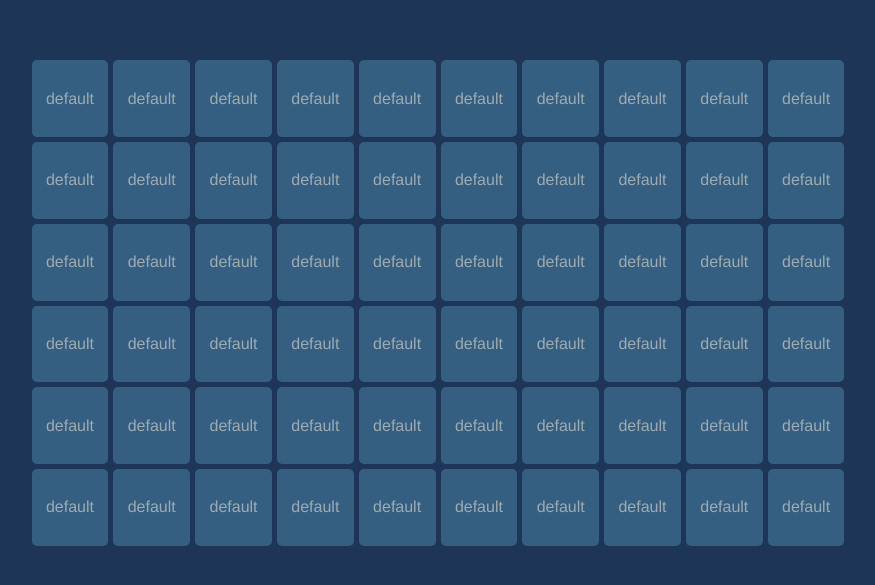
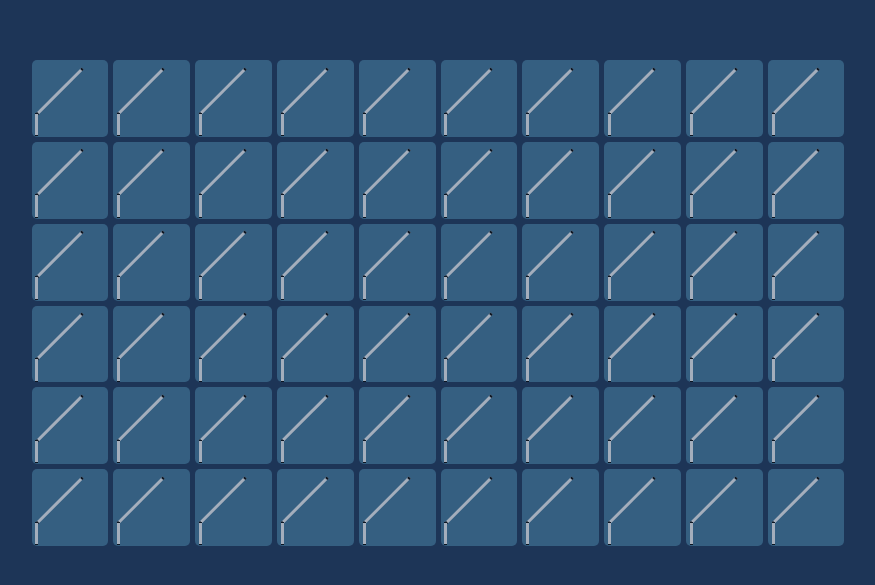
Before and after one commit to gedrick/rctrackdesigner, a Vue app: page / in a window 1280 px wide. Shown: the part 105-690 px from the top of the page, without its empty margins (202-1077 px from the left). Built offline with nearby package versions, Linux system fonts and the light colour scheme.

Commit message:
some pipes

```diff
--- a/src/components/GridItem.vue
+++ b/src/components/GridItem.vue
@@ -1,6 +1,10 @@
 <template>
   <div :class="`${item.type}`" class="grid-item">
-    {{ item.type }}
+    <div v-if="item.type === 'default'" class="default">
+      <div class="corner-piece"></div>
+      <div class="bottom-pipe"></div>
+    </div>
+    <!-- {{ item.type }} -->
   </div>
 </template>
 
@@ -35,12 +39,49 @@ export default defineComponent({
   user-select: none;
   opacity: 0.6;
   cursor: pointer;
-
+  position: relative;
   &:hover {
     opacity: 0.8;
   }
   &:active {
     opacity: 1;
   }
+
+  & > div {
+    position: absolute;
+    width: 100%;
+    height: 100%;
+  }
+
+  .default {
+    // background-color: red;
+    position: relative;
+
+    .corner-piece {
+      position: absolute;
+      background-color: white;
+      transform: rotate(45deg);
+      border-bottom: 2px solid black;
+      border-top: 2px solid black;
+      width: 4%;
+      height: 80%;
+      top: -2%;
+      left: 34%;
+    }
+
+    .bottom-pipe {
+      position: absolute;
+      background-color: white;
+      border-bottom: 1px solid black;
+      border-top: 1px solid black;
+      width: 4%;
+      height: 28%;
+      left: 5%;
+      bottom: 1%;
+    }
+  }
+
+  .top-left-corner {
+  }
 }
 </style>
```
